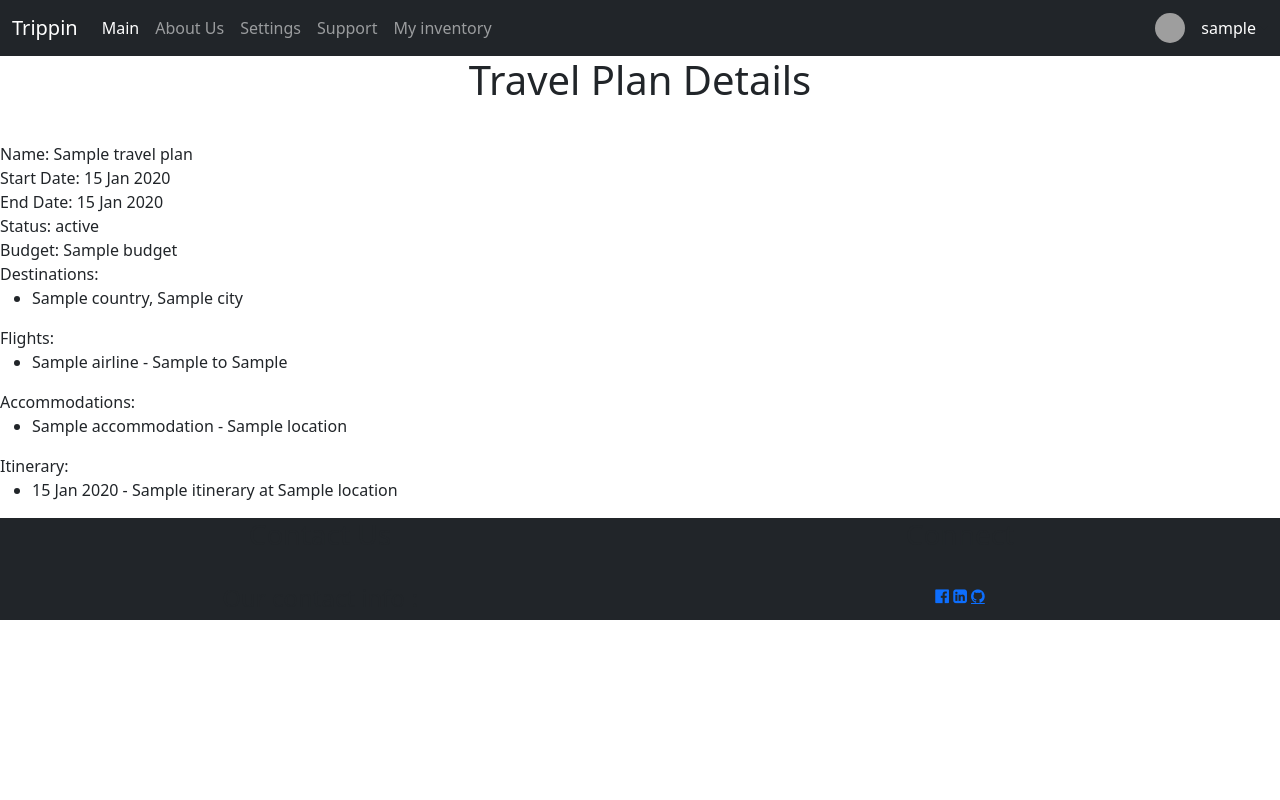
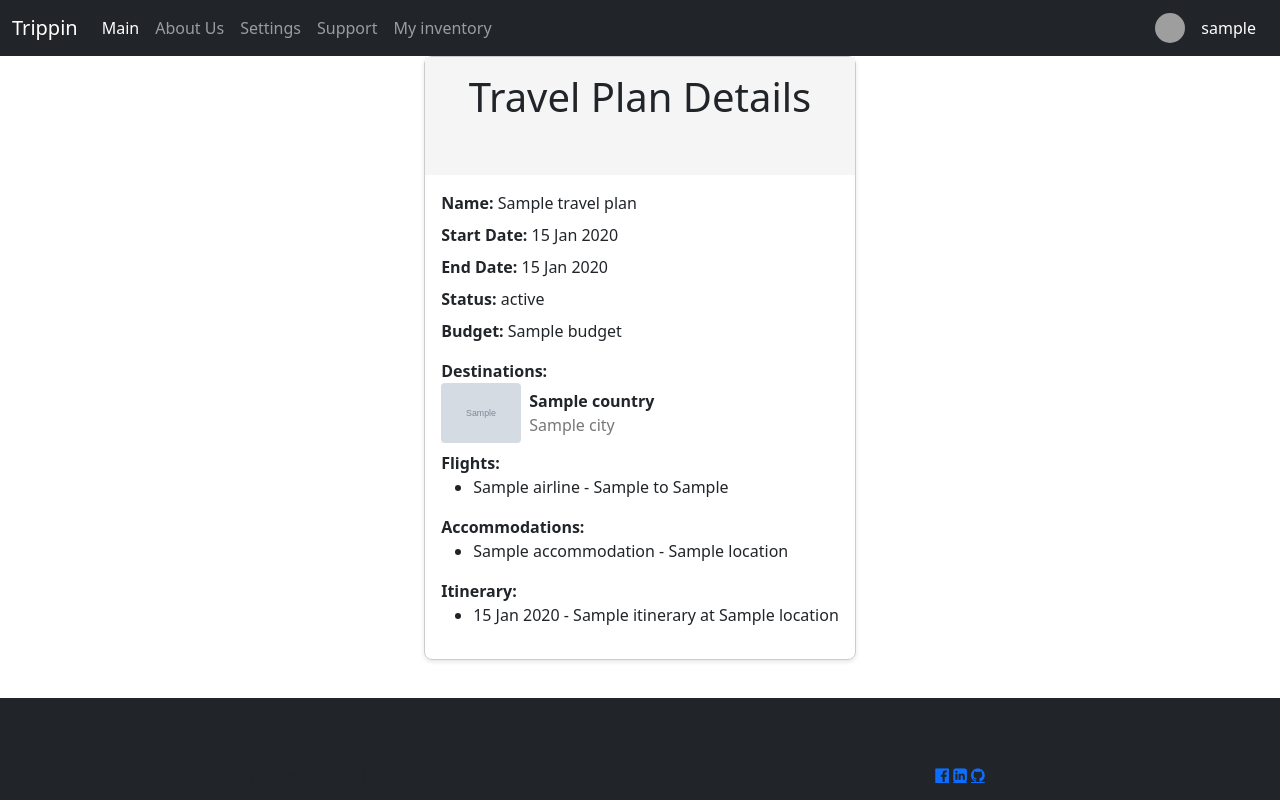
Before and after one commit to smaragdatsanai/Travel-Planner-Project, a Node project: template App/views/travelPlan.hbs in a window 1280 px wide. Run offline with Node 20 templates, Linux system fonts and the light colour scheme; the template is opened without the code that fills it: most values are stand-ins (such as "Sample title", 1, 10 or a date in 2020); grey boxes marked "Sample" are stand-in pictures; grey boxes are pictures that could not be loaded.

Commit message:
Top Destinations

```diff
--- a/App/public/styles/style.css
+++ b/App/public/styles/style.css
@@ -146,3 +146,69 @@ h1{
     height: 100%;
     object-fit: cover;
 }
+
+/*-----------------------------------------------------------------------  */
+
+
+
+.plancard {
+    border: 1px solid #ccc;
+    border-radius: 8px;
+    box-shadow: 0 2px 4px rgba(0, 0, 0, 0.1);
+    max-width: 600px;
+    margin: 0 auto;
+}
+
+.plancard-header {
+    background-color: #f5f5f5;
+    padding: 16px;
+}
+
+.plancard-body {
+    padding: 16px;
+}
+
+.detail {
+    margin-bottom: 8px;
+}
+
+.label {
+    font-weight: bold;
+}
+
+.destinations {
+    margin-top: 16px;
+}
+
+.destination-list {
+    list-style: none;
+    padding: 0;
+    margin: 0;
+}
+
+.destination {
+    display: flex;
+    align-items: center;
+    margin-bottom: 8px;
+}
+
+.destination img {
+    width: 80px;
+    height: 60px;
+    object-fit: cover;
+    border-radius: 4px;
+    margin-right: 8px;
+}
+
+.destination-info {
+    display: flex;
+    flex-direction: column;
+}
+
+.country {
+    font-weight: bold;
+}
+
+.city {
+    color: #777;
+}
--- a/App/views/layouts/main.hbs
+++ b/App/views/layouts/main.hbs
@@ -18,7 +18,7 @@
 
     </head>
 
-    <body id="bg">
+    <body style="display: flex; flex-direction: column; min-height: 100vh;">
         {{>header}}
         {{{body}}}
         {{>footer}}
--- a/App/views/partials/footer.hbs
+++ b/App/views/partials/footer.hbs
@@ -1,4 +1,4 @@
-<footer class="footer">
+<footer class="footer mt-auto">
     <div class="container-fluid text-center bg-dark">
       <div class="row">
         <div class="col-sm-6">
--- a/App/views/travelPlan.hbs
+++ b/App/views/travelPlan.hbs
@@ -1,4 +1,8 @@
+<div class="plancard">
+    <div class="plancard-header">
         <h1>Travel Plan Details</h1>
+    </div>
+    <div class="plancard-body">
         <div class="detail">
             <span class="label">Name:</span> {{travelPlan.name}}
         </div>
@@ -14,11 +18,19 @@
         <div class="detail">
             <span class="label">Budget:</span> {{travelPlan.budget}}
         </div>
-    <div class="detail">
+        <div class="detail destinations">
             <span class="label">Destinations:</span>
-        <ul>
+            <ul class="destination-list">
                 {{#each travelPlan.Destinations}}
-            <li>{{this.Country}}, {{this.City}}</li>
+                <li>
+                    <div class="destination">
+                        <img src="{{this.Image}}" alt="{{this.Country}}">
+                        <div class="destination-info">
+                            <span class="country">{{this.Country}}</span>
+                            <span class="city">{{this.City}}</span>
+                        </div>
+                    </div>
+                </li>
                 {{/each}}
             </ul>
         </div>
@@ -46,3 +58,5 @@
                 {{/each}}
             </ul>
         </div>
+    </div>
+</div>
```
Also changed, not shown: App/app.mjs (+7 -0 lines), App/controllers/userController.mjs (+8 -10 lines), App/routes/routes.mjs (+15 -3 lines), App/views/home.hbs (+12 -5 lines), App/views/plans.hbs (+12 -27 lines). Lines whose indentation alone changed are shown as unchanged.
